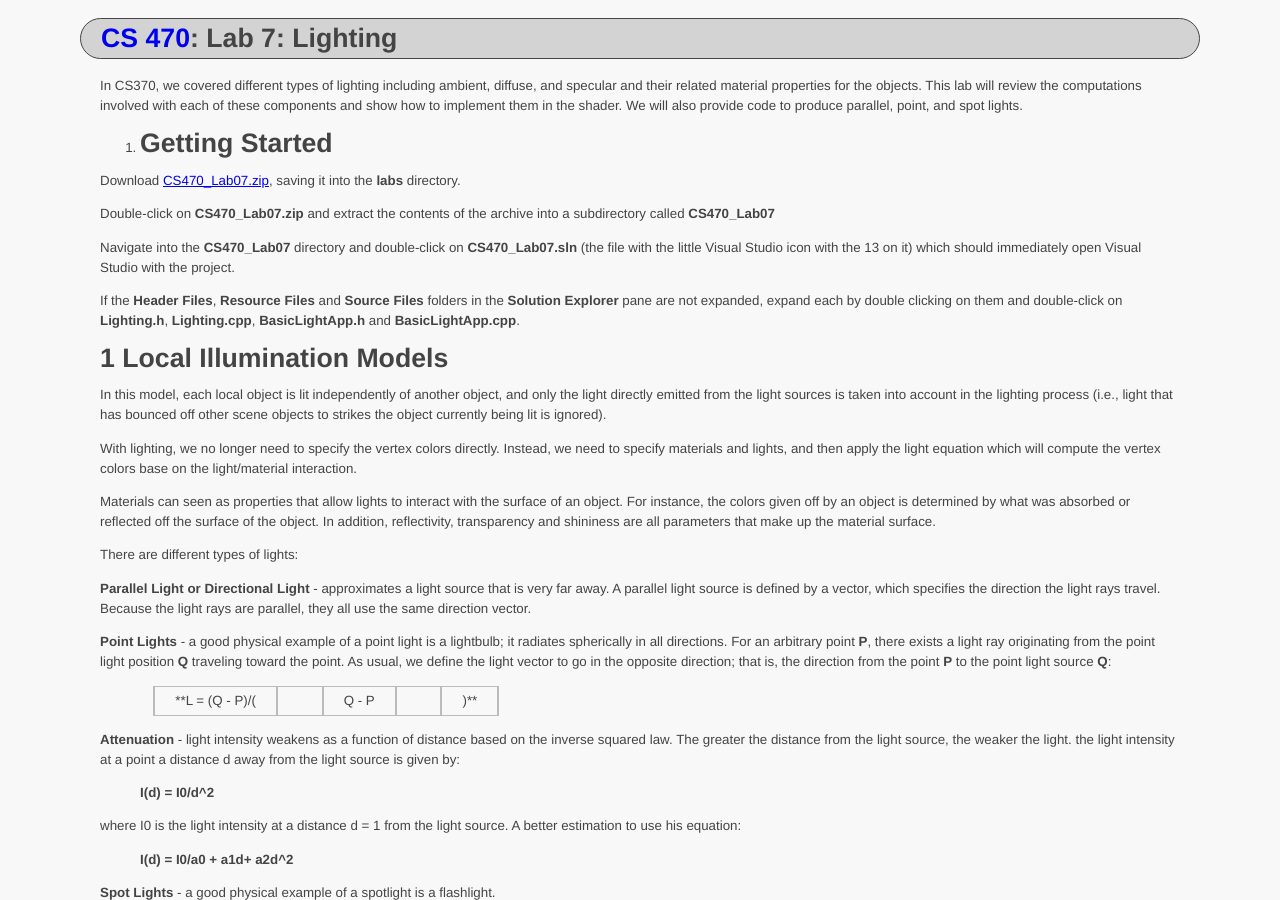
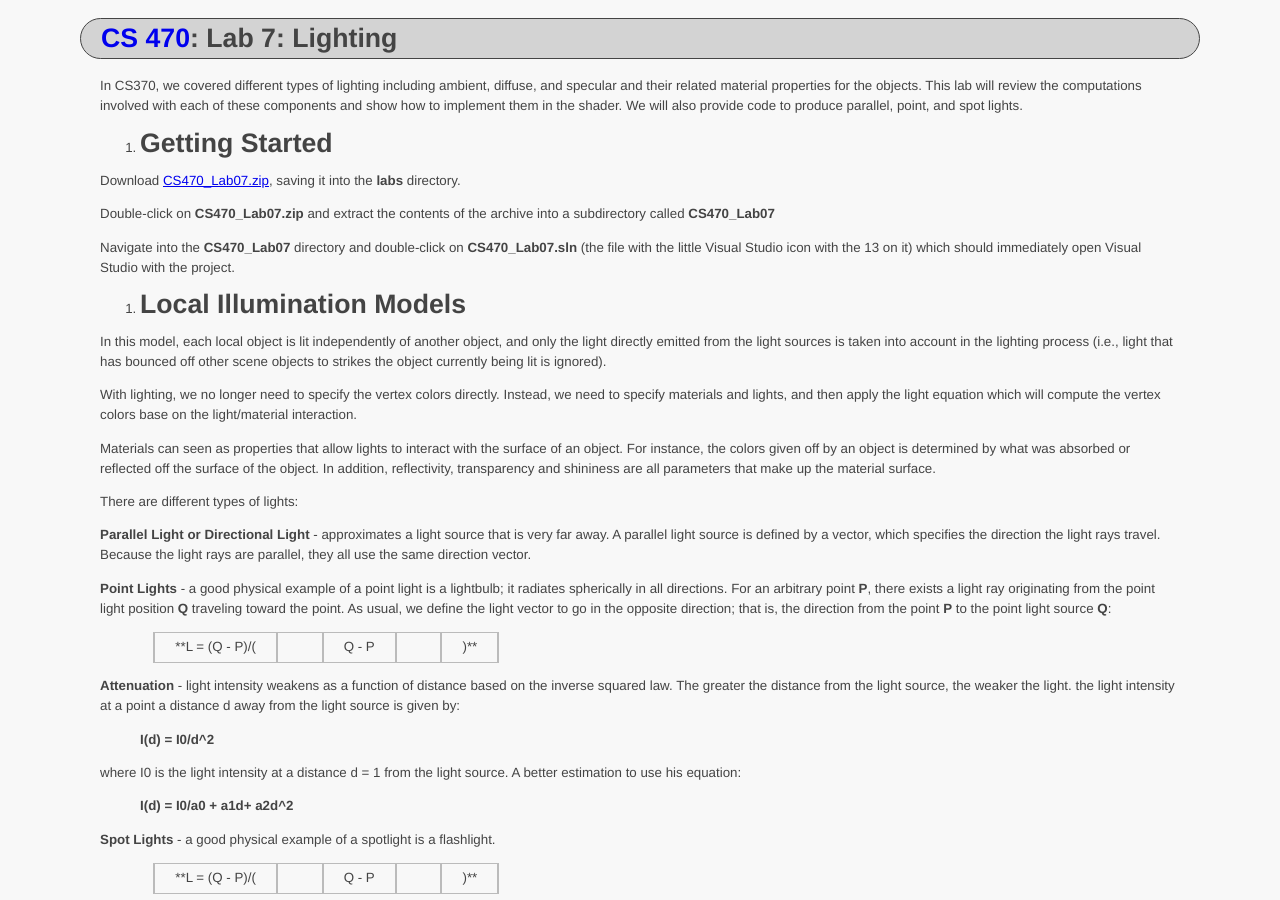
Before and after one commit to ycpcs/cs470-fall2014, a Jekyll site: the page built from labs/lab07.md, in a window 1280 px wide and 900 px high. Built offline with Jekyll 4.4.1, drawn with Linux system fonts in a browser that asks for light colours; Markdown is read by kramdown in place of the engine named in the settings.

Commit message:
fix lab 7
remove old file list for lab 7

```diff
--- a/labs/lab07.md
+++ b/labs/lab07.md
@@ -14,10 +14,8 @@ Double-click on **CS470\_Lab07.zip** and extract the contents of the archive int
 
 Navigate into the **CS470\_Lab07** directory and double-click on **CS470\_Lab07.sln** (the file with the little Visual Studio icon with the 13 on it) which should immediately open Visual Studio with the project.
 
-If the **Header Files**, **Resource Files** and **Source Files** folders in the **Solution Explorer** pane are not expanded, expand each by double clicking on them and double-click on **Lighting.h**, **Lighting.cpp**, **BasicLightApp.h** and **BasicLightApp.cpp**.
-
-1 Local Illumination Models
-===========================
+1. Local Illumination Models
+============================
 
 In this model, each local object is lit independently of another object, and only the light directly emitted from the light sources is taken into account in
 the lighting process (i.e., light that has bounced off other scene objects to strikes the object currently being lit is ignored).
```
